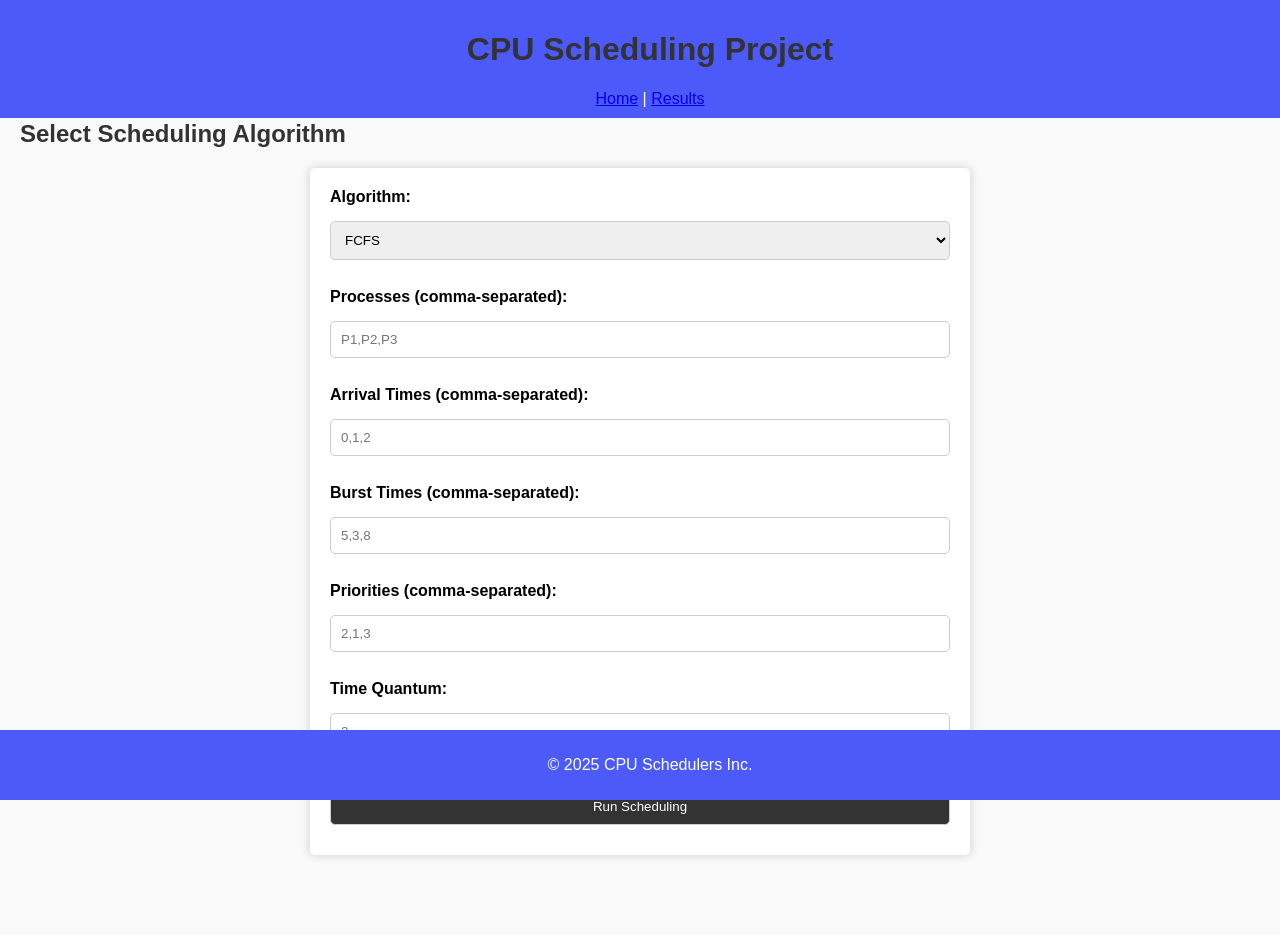
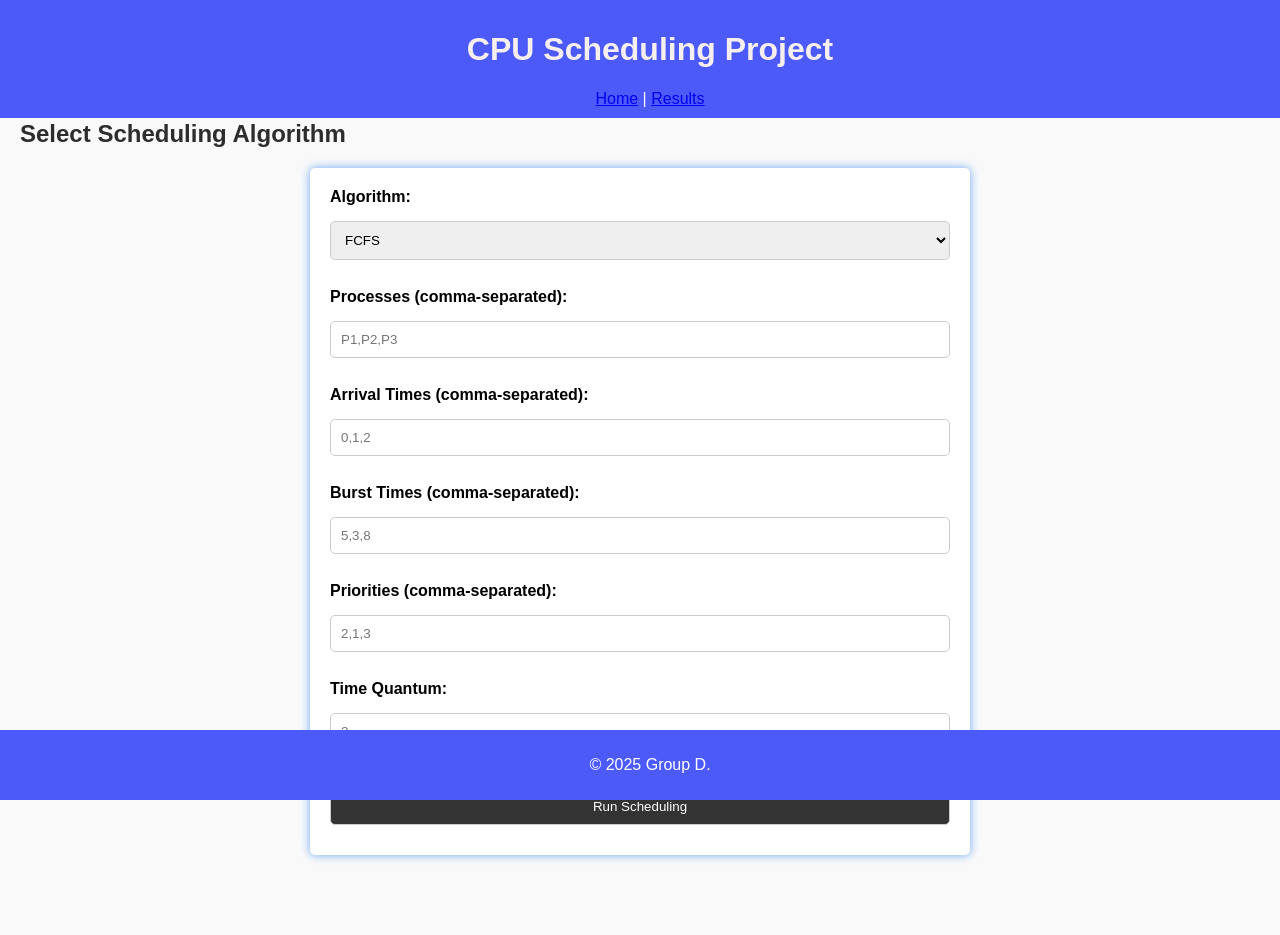
Before and after one commit to Goodvibes74/Project-Assignment, a Flask app: page / in a window 1280 px wide. Run offline with Flask 3, Linux system fonts and the light colour scheme.

Commit message:
Update styles in design.css and modify footer text in base.html for improved aesthetics

```diff
--- a/app/static/design.css
+++ b/app/static/design.css
@@ -32,17 +32,21 @@ main {
     padding: 20px;
 }
 
-h1, h2 {
-    color: #333;
+h1 {
+    color: #f7eeee;
+}
+
+h2 {
+    color: #2d2d2d;
 }
 
 form {
-    background-color: #fff;
+    background-color: #fff;;
     padding: 20px;
     margin: auto;
     width: 50%;
     border-radius: 5px;
-    box-shadow: 0 0 10px #ccc;
+    box-shadow: 0 0 10px #6ba7f4;
 }
 
 form label {
--- a/app/templates/base.html
+++ b/app/templates/base.html
@@ -17,7 +17,7 @@
     {% block content %}{% endblock %}
   </main>
   <footer>
-    <p>© 2025 CPU Schedulers Inc.</p>
+    <p>© 2025 Group D.</p>
   </footer>
 </body>
 </html>
```
